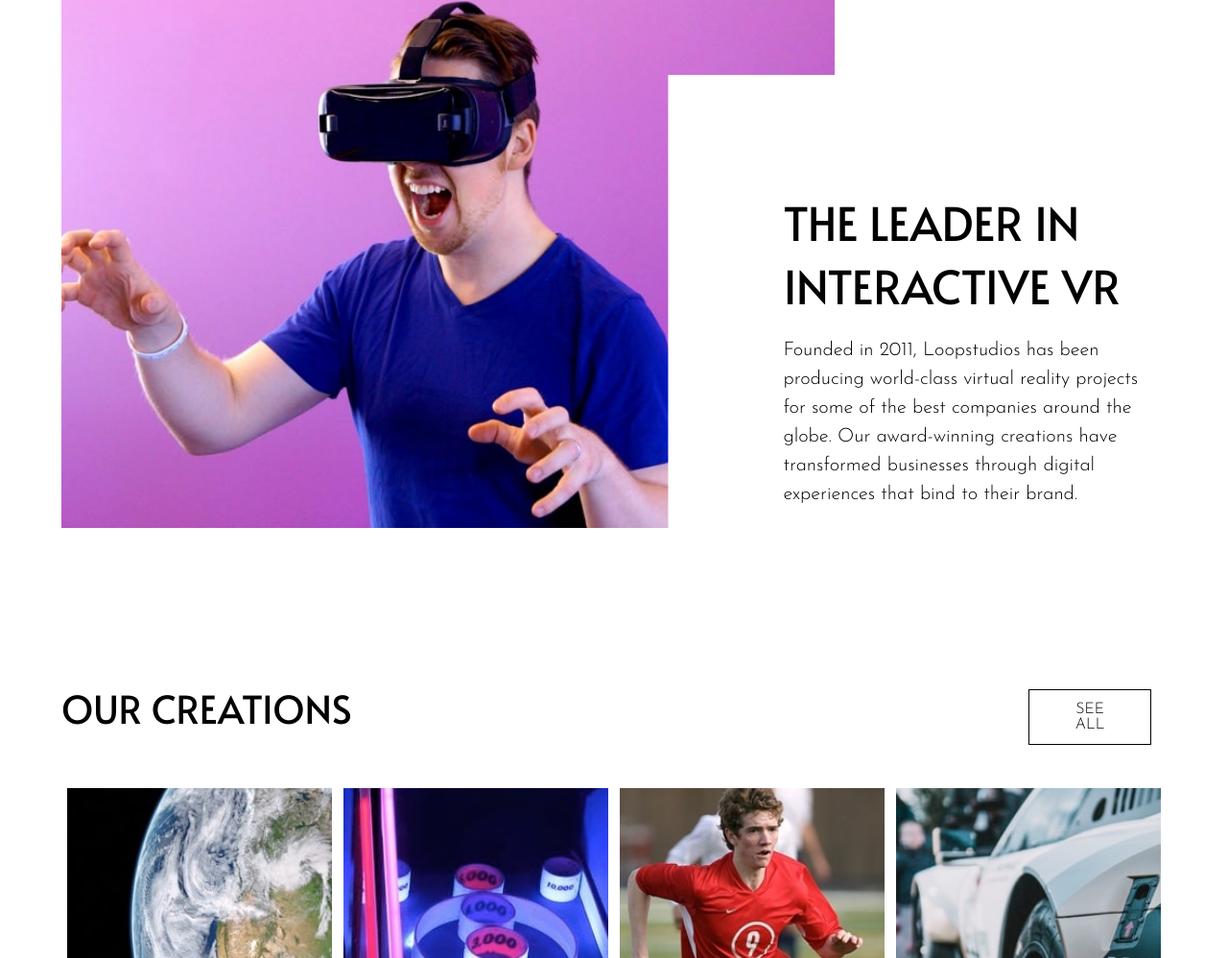
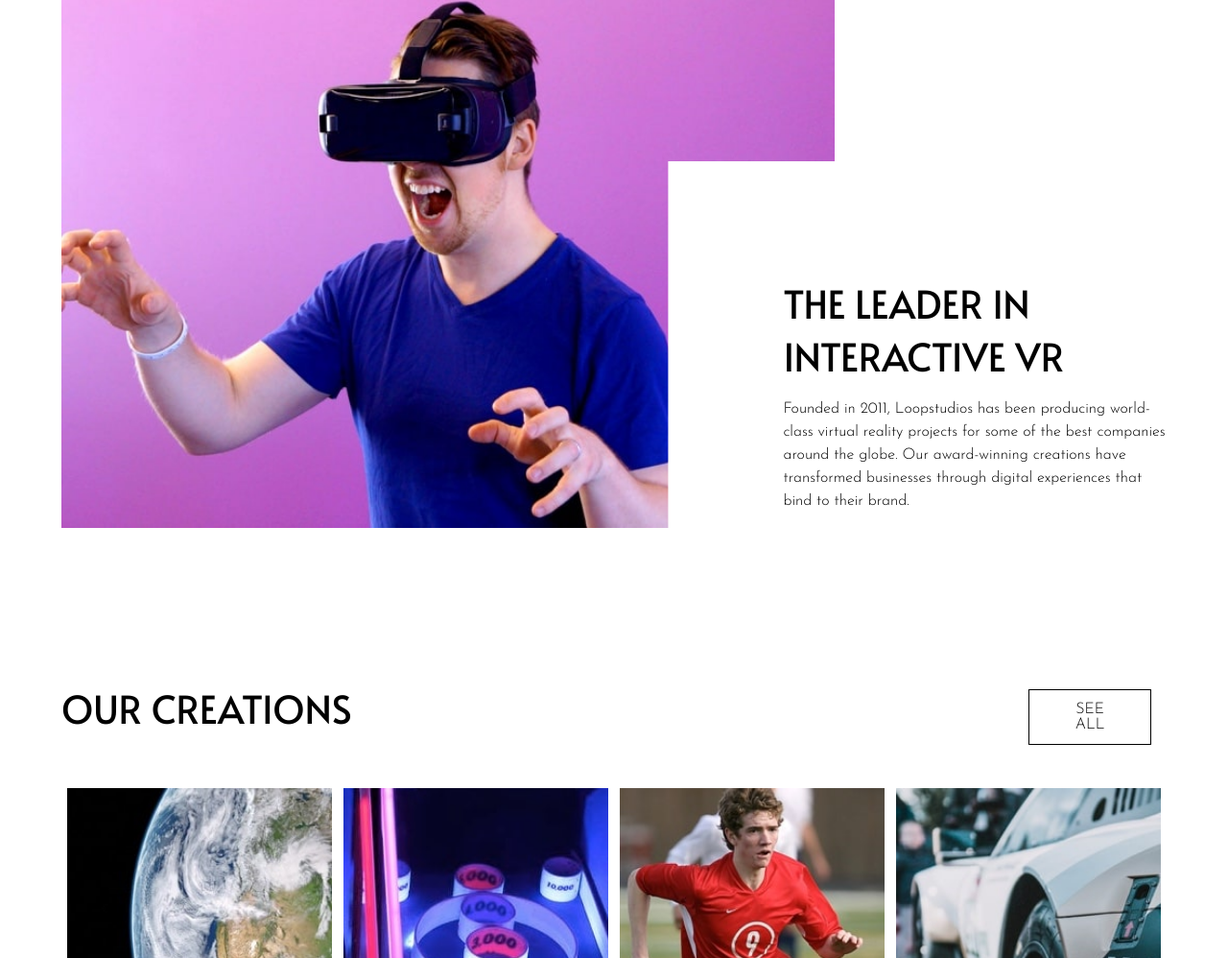
Before and after one commit to boarnerges/loopstudios, a plain HTML site: page index.html in a window 1280 px wide. Shown: the part 962-1960 px from the top of the page at 96% size. Drawn offline with Linux system fonts and the light colour scheme.

Commit message:
interactive section

```diff
--- a/styles.css
+++ b/styles.css
@@ -399,13 +399,13 @@ li.fot_nav-link{
 
 
     .interactive h2{
-        font-size: 6rem;
+        font-size: 5rem;
         text-transform: uppercase;
         margin: 0;
     }
 
     .interactive p{
-        font-size: 2.5rem;
+        font-size: 2rem;
         line-height: 1.5;
     }
 
```
